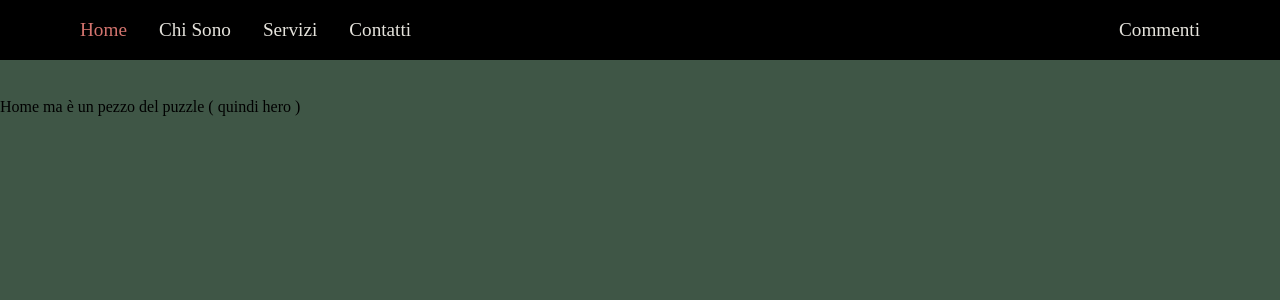
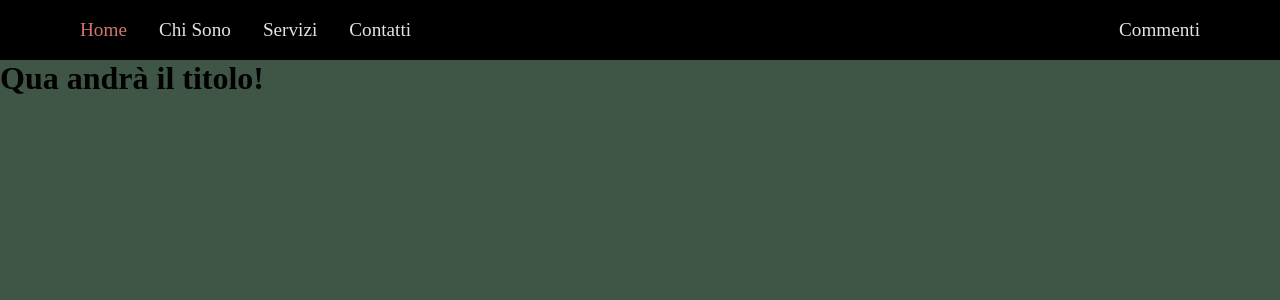
Before and after one commit to anonymouspython96/artwork, a Vue app: page / in a window 1280 px wide. Shown: the top 300 px of the page. Built offline with nearby package versions, Linux system fonts and the light colour scheme.

Commit message:
Navbar conclusa. Controllare il README.md prossimo prima del prossimo weekend.

```diff
--- a/src/App.vue
+++ b/src/App.vue
@@ -22,10 +22,7 @@ export default {
 </script>
 
 <template>
-    <Navbar />
-    <div v-if="isHome">
-        <Home />
-    </div>
+   <Navbar />
     <div class="content">
         <router-view />
     </div>
--- a/src/assets/main.css
+++ b/src/assets/main.css
@@ -11,5 +11,5 @@ body {
 
 /* qui verrà messo lo style in comune */
 .content {
-    margin-top: 80px; /* Applica il margine a tutti i contenuti */
+    margin-top: 60px; /* Applica il margine a tutti i contenuti */
 }
--- a/src/componentsOfApp/Navbar.vue
+++ b/src/componentsOfApp/Navbar.vue
@@ -7,7 +7,7 @@
             <li><router-link to="/servizi" :class="{ active: $route.path === '/servizi' }">Servizi</router-link></li>
             <li><router-link to="/contatti" :class="{ active: $route.path === '/contatti' }">Contatti</router-link></li>
             <li class="float-right"><router-link to="/commenti"
-                    :class="{ active: $route.path === '/commenti' }">Commenti</router-link></li>
+                :class="{ active: $route.path === '/commenti' }">Commenti</router-link></li>
         </ol>
     </nav>
 </template>
--- a/src/views/componentsOfHome/Hero.vue
+++ b/src/views/componentsOfHome/Hero.vue
@@ -3,9 +3,9 @@
 </script>
 
 <template>
-    Home ma è un pezzo del puzzle ( quindi hero )
+    <h1>Qua andrà il titolo!</h1>
 </template>
 
-<style>
+<style scoped>
 
 </style>
```
